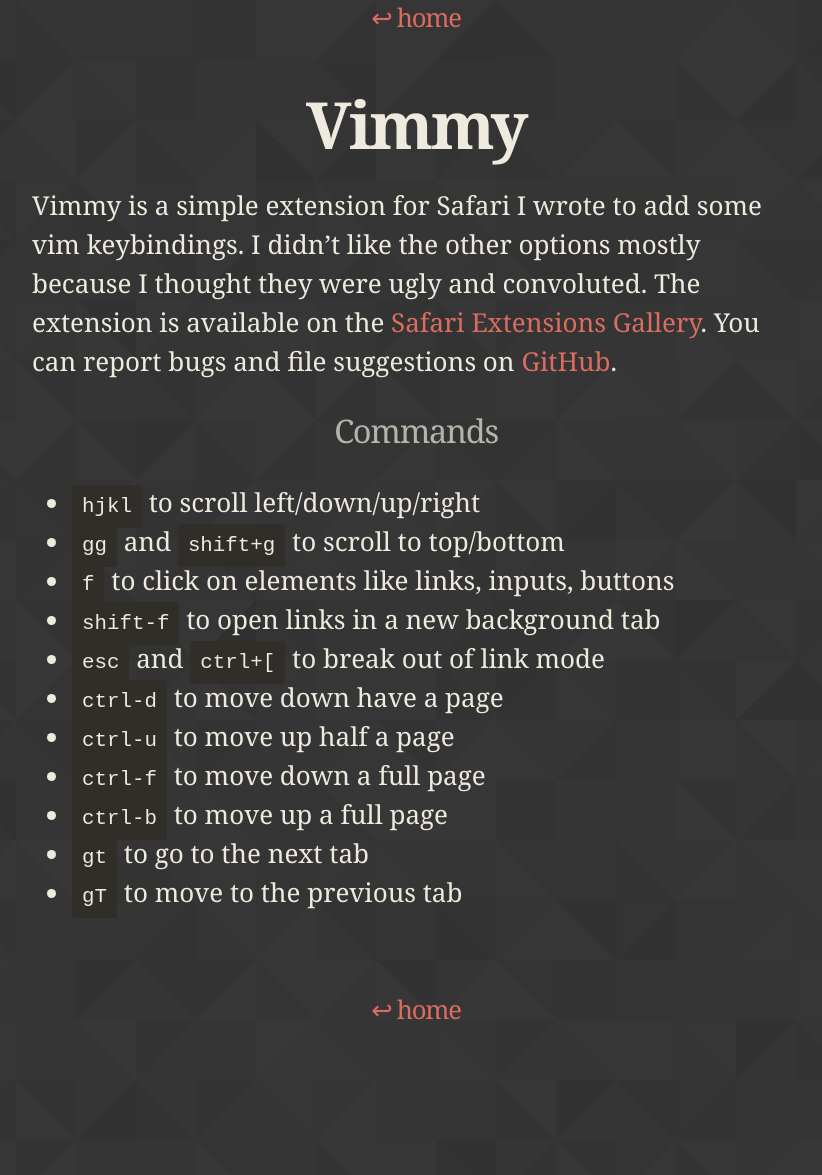
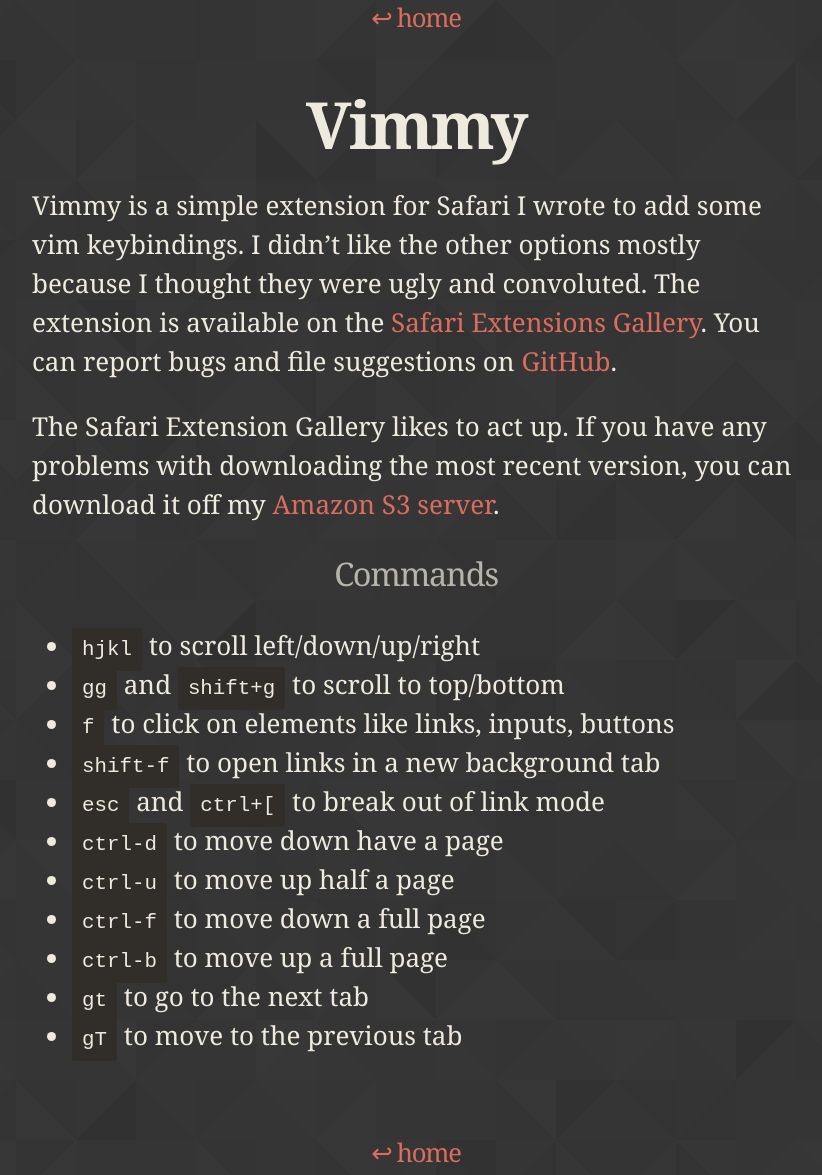
Before and after one commit to gggritso/site, a Jekyll site: the page built from Vimmy.safariextension.md, in a window 1280 px wide. Shown: the whole page, without its empty margins (224-1046 px from the left). Built offline with Jekyll 4.4.1, drawn with Linux system fonts in a browser that asks for light colours; before the commit the page ends 1032 px from its top, so only the background shows below that.

Commit message:
Add download URL to Vimmy extension page.

```diff
--- a/Vimmy.safariextension.md
+++ b/Vimmy.safariextension.md
@@ -5,6 +5,8 @@
 # Vimmy
 
 Vimmy is a simple extension for Safari I wrote to add some vim keybindings. I didn't like the other options mostly because I thought they were ugly and convoluted. The extension is available on the [Safari Extensions Gallery](https://safari-extensions.apple.com/details/?id=com.gggritso.vimmy-36948PQEY6). You can report bugs and file suggestions on [GitHub](https://github.com/gggritso/Vimmy.safariextension).
+
+The Safari Extension Gallery likes to act up. If you have any problems with downloading the most recent version, you can download it off my [Amazon S3 server](https://s3.amazonaws.com/gggritso.com/Vimmy.safariextz).
 
 ## Commands
 
```
